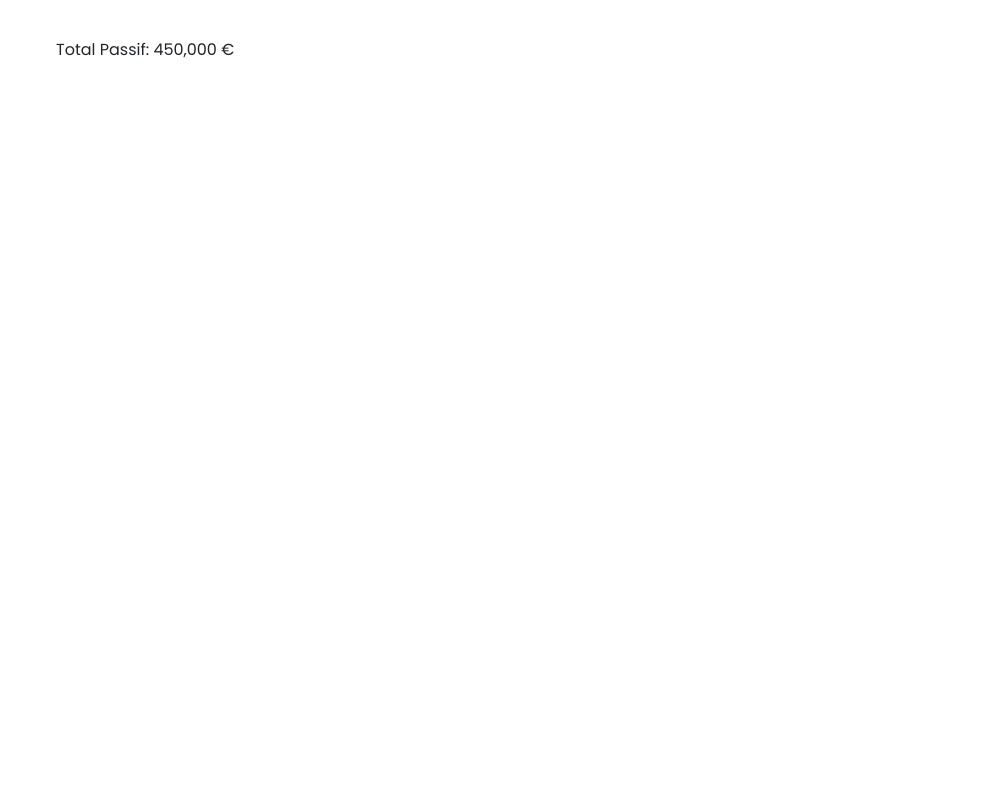
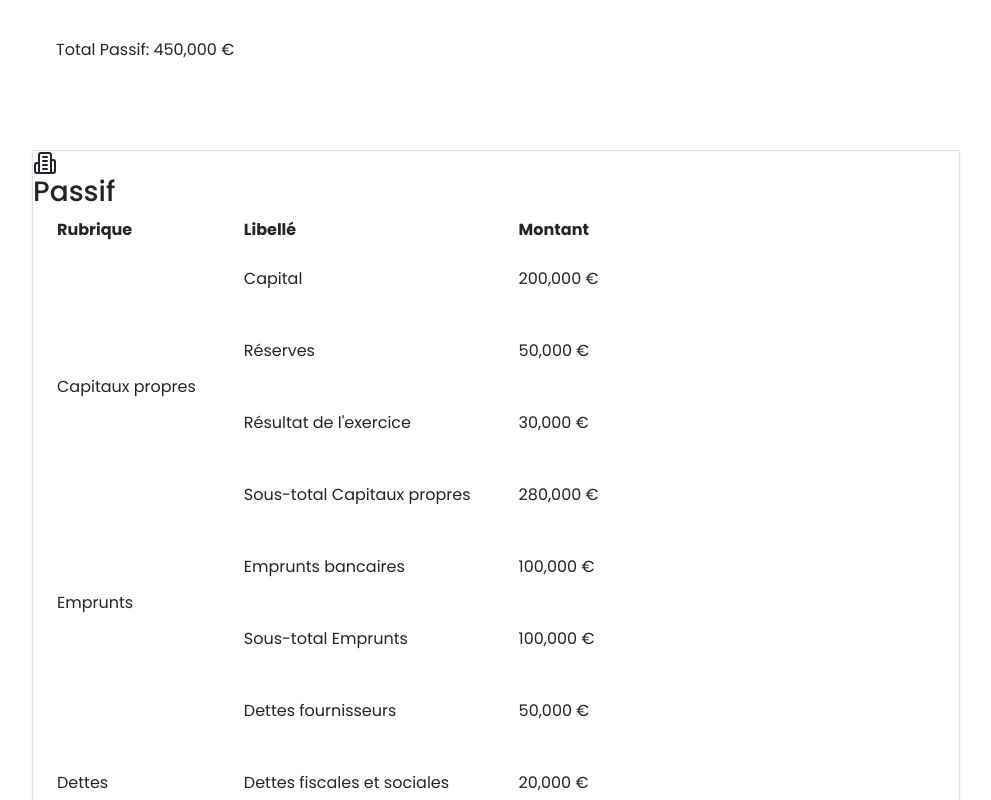
Before and after one commit to DIARY7/gestion_financier, a React (Vite) app: page /bilan in a window 1280 px wide. Shown: the part 1800-2600 px from the top of the page, without its empty margins (284-1275 px from the left). Before the commit the page ends 1926 px from the top, so only its background shows below. Built offline with nearby package versions, Linux system fonts and the light colour scheme.

Commit message:
Update  Bilan.jsx

```diff
--- a/src/pages/Bilan.jsx
+++ b/src/pages/Bilan.jsx
@@ -124,7 +124,9 @@ const Bilan = () => {
         </div>
       </div>
     </div>
-
+    <div className = "container mx-auto p-4" >
+      <BilanColumn data={bilanData.passif} title="Passif" icon={<Building2 className="w-6 h-6" />} />
+    </div>
     </>
   )
 }
```
